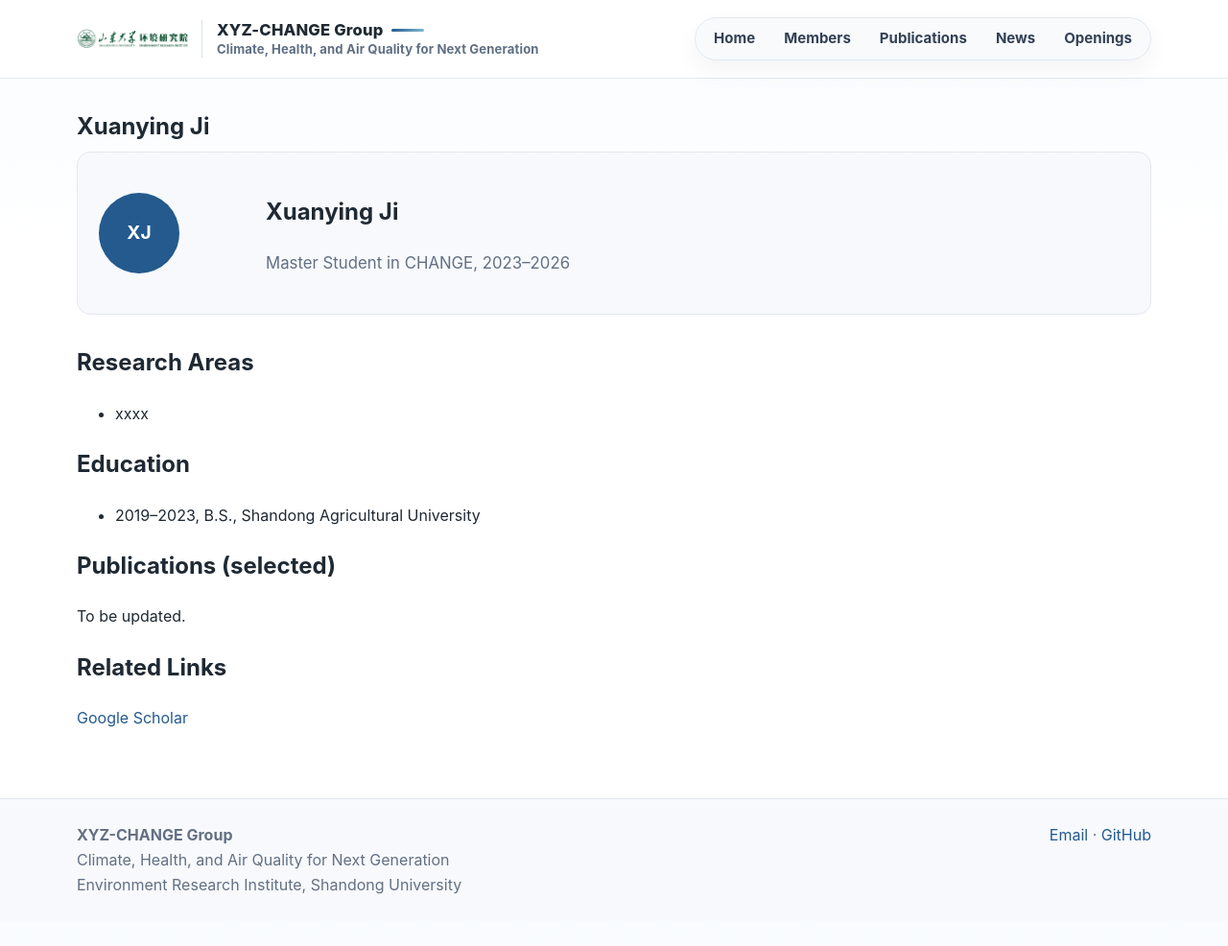
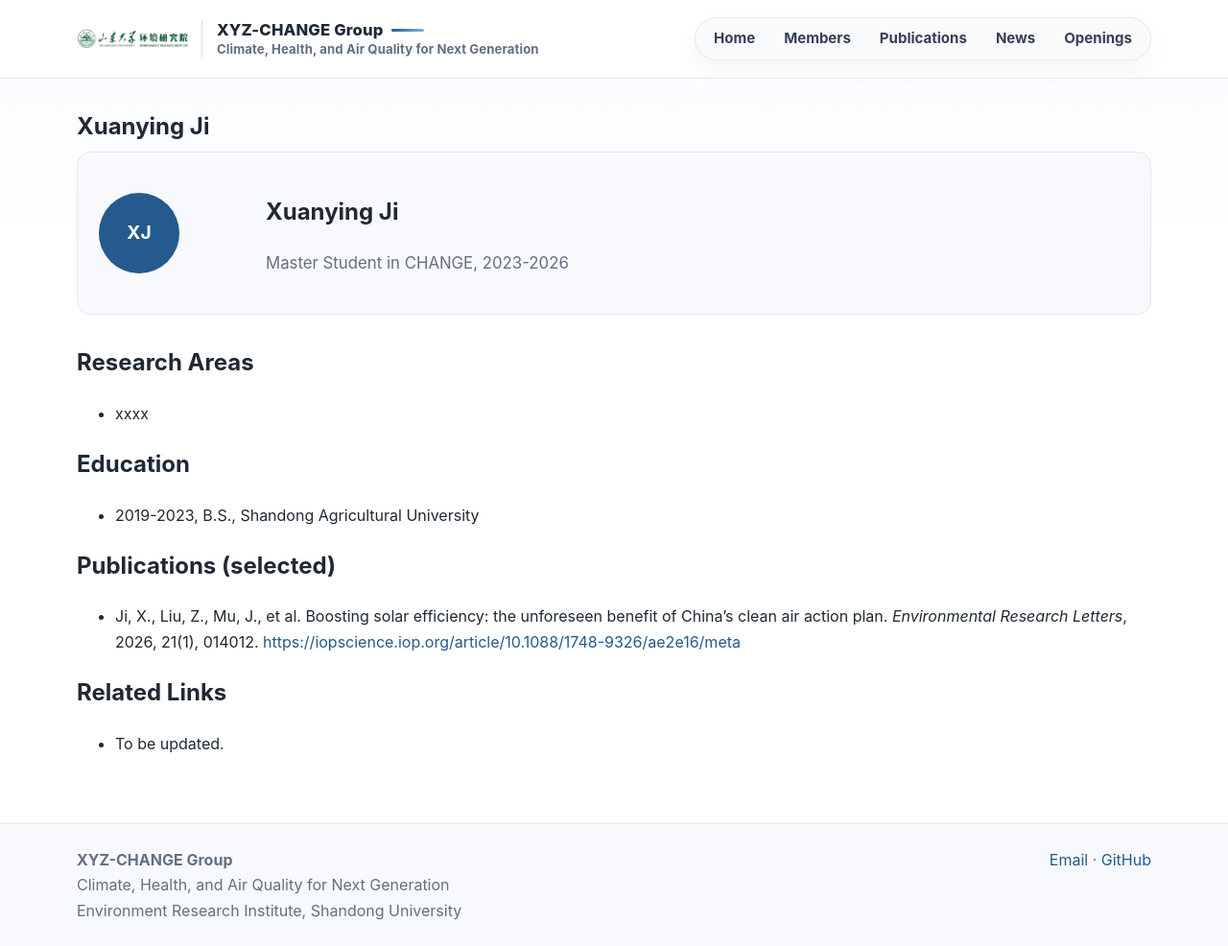
Before and after one commit to MuJSh/xyz_CHANGE, a Jekyll site: the page built from _pages/xuanying-ji.md, in a window 1280 px wide and 986 px high. Shown: the whole window at 96% size. Built offline with Jekyll 4.4.1, drawn with Linux system fonts in a browser that asks for light colours.

Commit message:
Add selected publication for Xuanying Ji

```diff
--- a/_pages/xuanying-ji.md
+++ b/_pages/xuanying-ji.md
@@ -8,7 +8,7 @@ permalink: /members/xuanying-ji/
   <div class="avatar">XJ</div>
   <div>
     <h1>Xuanying Ji</h1>
-    <p class="profile-title">Master Student in CHANGE, 2023–2026</p>
+    <p class="profile-title">Master Student in CHANGE, 2023-2026</p>
   </div>
 </div>
 
@@ -18,4 +18,12 @@ permalink: /members/xuanying-ji/
 
 ## Education
 
-- 2019–2023, B.S., Shandong Agricultural University
+- 2019-2023, B.S., Shandong Agricultural University
+
+## Publications (selected)
+
+- Ji, X., Liu, Z., Mu, J., et al. Boosting solar efficiency: the unforeseen benefit of China's clean air action plan. *Environmental Research Letters*, 2026, 21(1), 014012. <https://iopscience.iop.org/article/10.1088/1748-9326/ae2e16/meta>
+
+## Related Links
+
+- To be updated.
```
